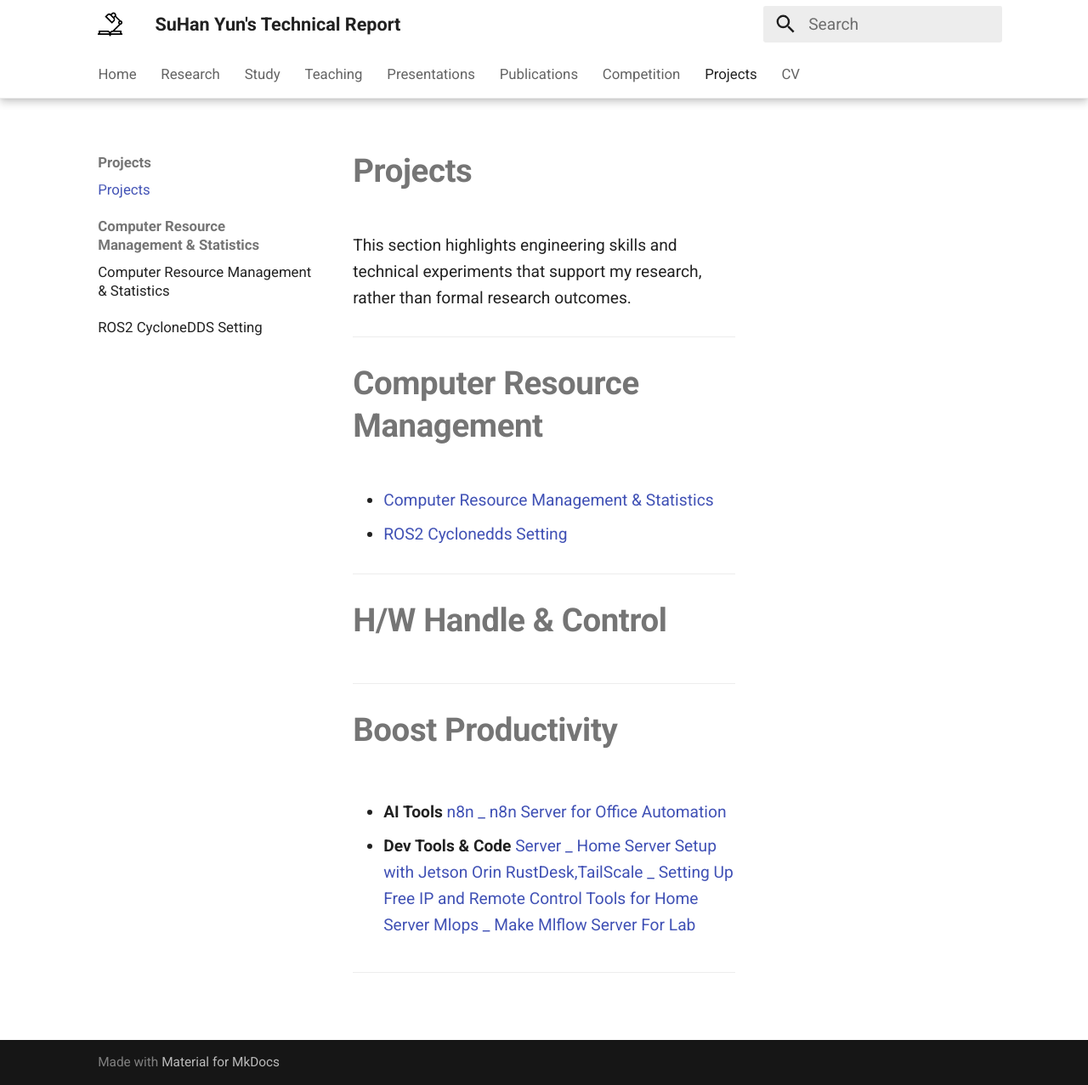
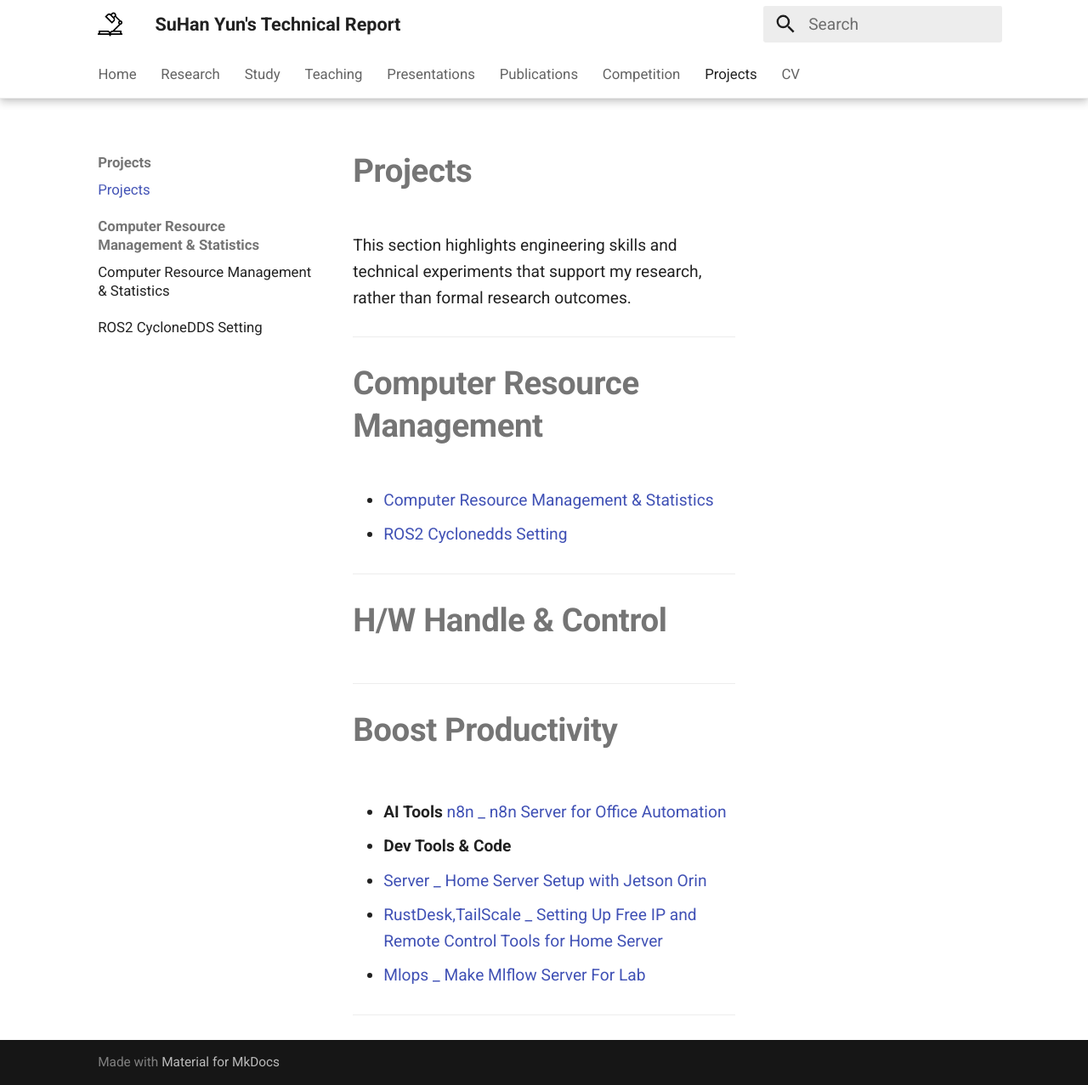
Before and after one commit to YSH-research/YSH-research.github.io, an MkDocs documentation site: the page built from docs/Project/projects.md, in a window 1280 px wide and 1277 px high. Shown: the whole window at 85% size. Built offline with MkDocs 1.6.1 and Material for MkDocs 9.7.7, drawn with Linux system fonts in a browser that asks for light colours.

```diff
--- a/docs/Project/projects.md
+++ b/docs/Project/projects.md
@@ -21,8 +21,8 @@ This section highlights engineering skills and technical experiments that suppor
     [n8n _ n8n Server for Office Automation]()
 
 - **Dev Tools & Code**
-    [Server _ Home Server Setup with Jetson Orin]()
-    [RustDesk,TailScale _ Setting Up Free IP and Remote Control Tools for Home Server]()
-    [Mlops _ Make Mlflow Server For Lab]()
+  - [Server _ Home Server Setup with Jetson Orin]()
+  - [RustDesk,TailScale _ Setting Up Free IP and Remote Control Tools for Home Server]()
+  - [Mlops _ Make Mlflow Server For Lab]()
 
 ---
```
